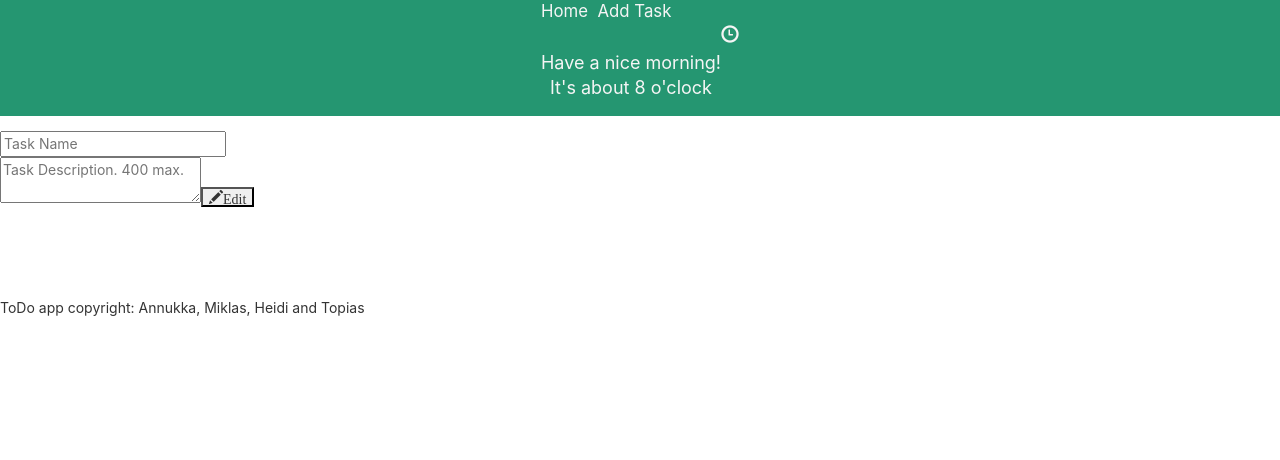
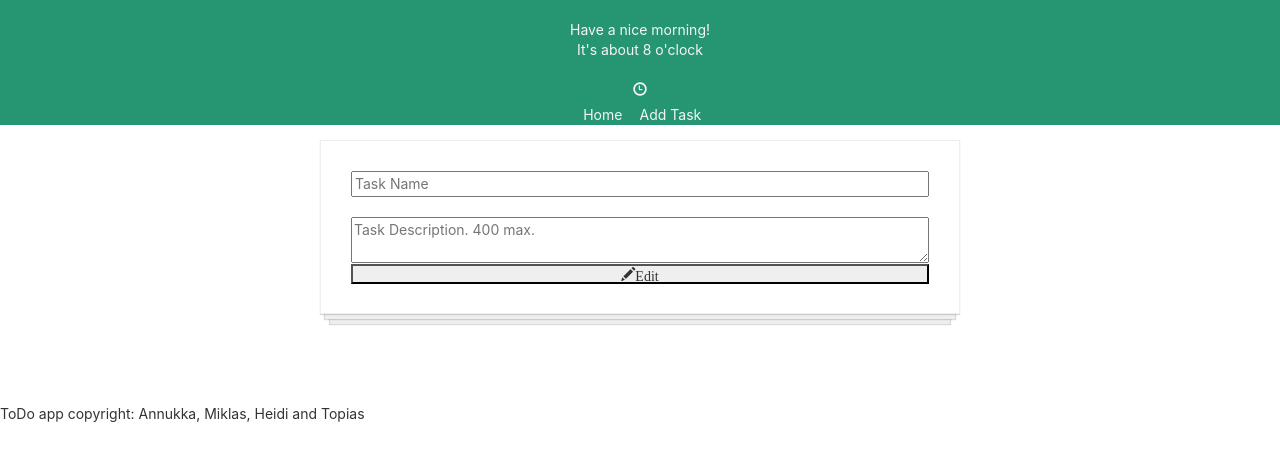
Before and after one commit to anpumi/Miniprojekti2SPA, a React (Create React App) app: page /Details/1 in a window 1280 px wide. Shown: the top 460 px of the page. Built offline with nearby package versions, Linux system fonts and the light colour scheme; no server answers.

Commit message:
Siistitty ulkoasua

```diff
--- a/src/components/Navbar.css
+++ b/src/components/Navbar.css
@@ -1,17 +1,20 @@
 .Navi {
     height: 20%;
+    width: 100%;
     background: #259671;
     color: whitesmoke;
     margin-bottom: 15px;
     text-align: center;
-    font-size: 120%;
     display: flex;
     justify-content: center;
+    /* align-content: space-around; */
     /* align-items: center; */
 }
 
 .navi {
     color: whitesmoke;
+    font-size: 1.0em;
+     justify-content: center;
 }
 
 /* .Logo {
@@ -19,13 +22,18 @@
 } */
 
 .Greeting {
+    width: 100%;
     background: #259671;
     color: whitesmoke;
-    margin-bottom: 15px;
+    margin-bottom: 20px;
     text-align: center;
-    font-size: 18px;
+    font-size: 1em;
     font: Helvetica;
     display: flex;
     justify-content: center;
     /* align-items: center; */
 }
+
+/* .tr {
+    align-content: stretch;
+} */
--- a/src/components/Navbar.js
+++ b/src/components/Navbar.js
@@ -26,10 +26,10 @@ class Navbar extends Component {
             <div>
                 <table className="Navi">
                     <tr>
-                        <td><Link to="/" className="navi">Home &nbsp; </Link></td>
+                        <td className="Greeting"> <br />Have a nice {timeofDay}! <br /> It's about {date.getHours() % 24} o'clock </td><p className="glyphicon glyphicon-time"></p>
+                        <td width='50%'><Link to="/" className="navi">Home</Link></td>
                         {/* <td><Link to="/TaskList" className="navi">Task List &nbsp; </Link></td> */}
-                        <td><Link to="/Container" className="navi">Add Task &nbsp; </Link></td>
-                        <td className="Greeting"> <br />Have a nice {timeofDay}! <br /> It's about {date.getHours() % 24} o'clock <span class="glyphicon glyphicon-time"></span></td>
+                        <td width='50%'> &nbsp;<Link to="/Container" className="navi">Add Task</Link></td>
 
                     </tr>
                     {/* <img src={logo} alt="My logo" /> */}
--- a/src/components/Task.js
+++ b/src/components/Task.js
@@ -1,6 +1,6 @@
 import React, { Component } from 'react';
 import { Link } from 'react-router-dom';
-
+import './Task.css';
 
 class Task extends Component {
     constructor(props) {
@@ -34,9 +34,10 @@ class Task extends Component {
                         onChange=""
                     />
                 </li>
+
                 <div className="dlink" onClick={this.deletequote}>
                 <a href="#"><span class="glyphicon glyphicon-trash"></span>
-                    </a>
+                    </a> &nbsp;&nbsp;&nbsp;&nbsp;&nbsp;&nbsp;
                 </div>
                 <div className="taskName" onClick={this.detailsRedirect}>
                     <span><Link to={`/details/${this.props.task.TaskID}`}>Details</Link></span>
--- /dev/null
+++ b/src/components/TaskDetails.css
@@ -0,0 +1,22 @@
+.taskDetails-formi {
+    background-color: white;
+  font: Helvetica;
+  margin: auto;
+  width: 50%;
+  display: flex;
+  flex-direction: column;
+  /* align-items: center; */
+  border: 1px solid #efefef;
+  box-shadow:
+  /* The top layer shadow */
+      0 1px 1px rgba(0,0,0,0.15),
+          /* The second layer */
+      0 10px 0 -5px #eee,
+          /* The second layer shadow */
+      0 10px 1px -4px rgba(0,0,0,0.15),
+          /* The third layer */
+      0 20px 0 -10px #eee,
+          /* The third layer shadow */
+      0 20px 1px -9px rgba(0,0,0,0.15);
+  padding: 30px;
+}
--- a/src/components/TaskDetails.js
+++ b/src/components/TaskDetails.js
@@ -1,5 +1,6 @@
 import React, { Component } from 'react';
 import { fetchone, updateTask } from './ServiceClient'
+import './TaskDetails.css';
 class TaskDetails extends Component {
 
     constructor(props) {
@@ -86,7 +87,7 @@ class TaskDetails extends Component {
 
             // </div>
             //                 AKAFJDÖFKLJASDÖFJASDÖKFHASDHASDÖKGHASÖKGHASDÖKGHASDÖKGHASDÖKHGASDÖKGH
-            <form>
+            <form className='taskDetails-formi'>
                 <input
                     name="taskName"
                     value={this.state.task.TaskName}
@@ -98,38 +99,6 @@ class TaskDetails extends Component {
                     onChange={this.handleDescChange}
                     placeholder="Task Description. 400 max."></textarea>
 
-                {/*
-                <br />
-                <select
-                    value={props.data.priority}
-                    name="priority"
-                    onChange={props.handleChange}
-                >
-                    <option value="">-- Please Choose priority --</option>
-                    <option value="By the end of day">By the end of day</option>
-                    <option value="End of the Week">End of the Week</option>
-                    <option value="At some point">At some point</option>
-                </select>
-                <br />
-                <label>
-                    <input
-                        type="checkbox"
-                        name="isDone"
-                        onChange={props.handleChange}
-                        checked={props.data.isDone}
-                    /> Done
-                 </label>
-                <br />
-                <label>
-                    <input
-                        type="checkbox"
-                        name="inProgress"
-                        onChange={props.handleChange}
-                        checked={props.data.inProgress}
-                    /> in Progress
-                 </label>
-                <br />
-                 */}
                 <button variant="primary" value="Edit" class="btn btn-default btn-sm" class="glyphicon glyphicon-pencil" onClick={this.handleSubmit} >Edit</button>
             </form>
 
```
Also changed, not shown: src/components/Task.css (added).
